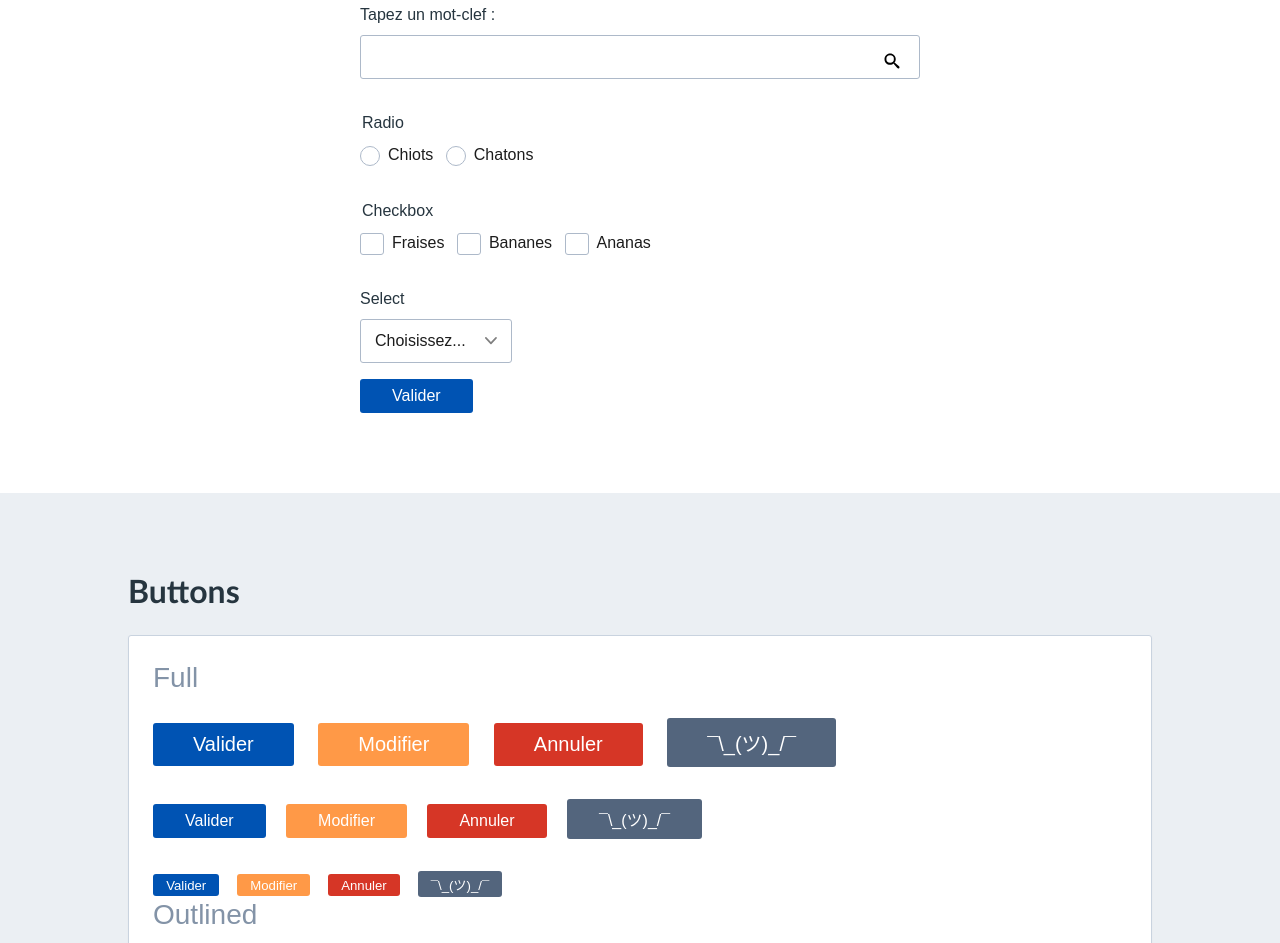
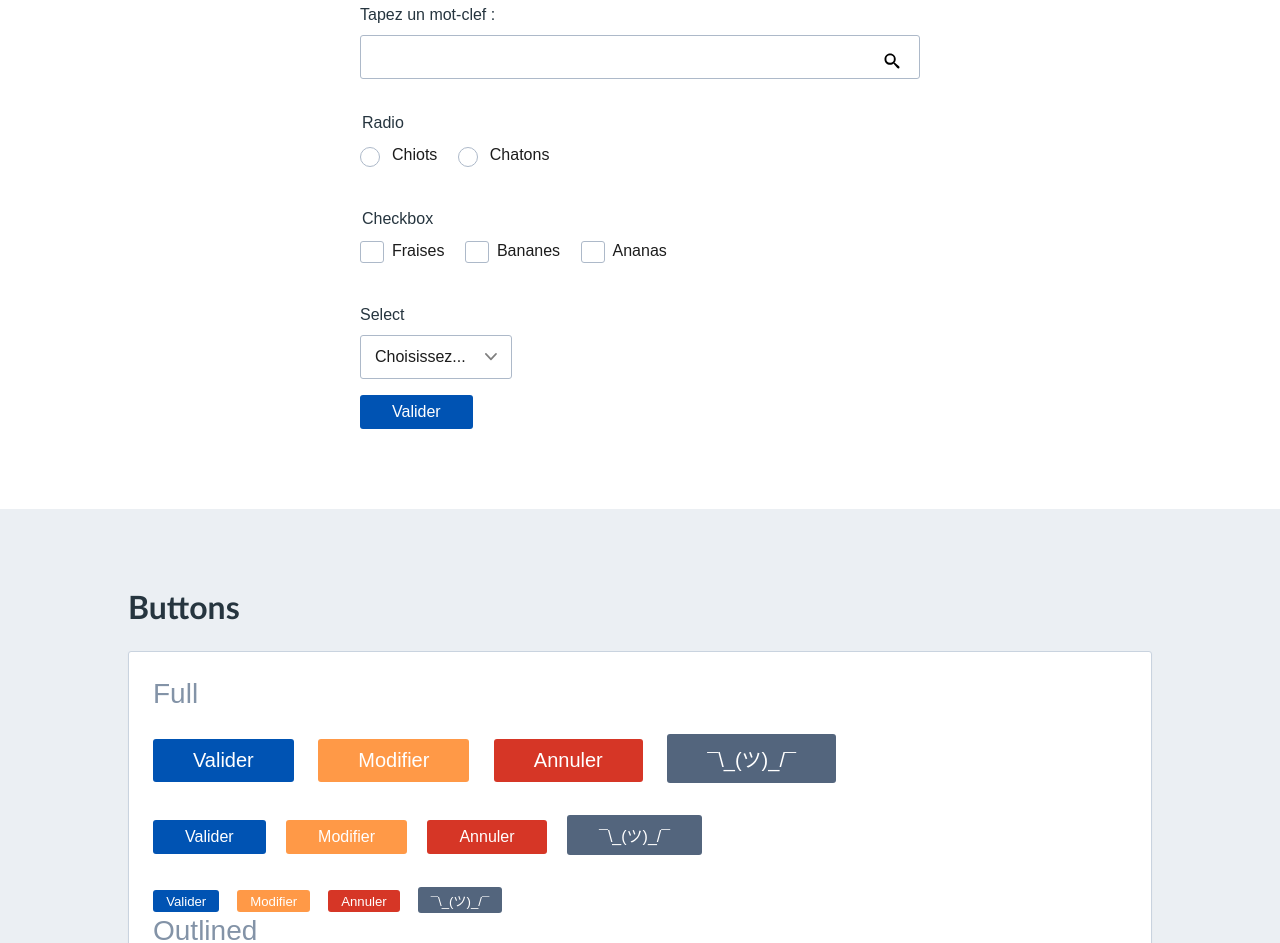
Before and after one commit to etalab/template.data.gouv.fr, a website: page index.html in a window 1280 px wide. Shown: the part 3733-4676 px from the top of the page. Drawn offline with nearby package versions, Linux system fonts and the light colour scheme; files that its build step writes are made by us from their sources; a web font is replaced by a local one.

Commit message:
Improve checkbox and radio button alignement with label.

```diff
--- a/index.html
+++ b/index.html
@@ -364,17 +364,27 @@
           <div class="form__group">
             <fieldset>
               <legend>Radio</legend>
+              <span class="form__choice">
               <input type="radio" name="radio" id="radio-pup" value="1" /><label for="radio-pup" class="label-inline">Chiots</label>
+              </span>
+              <span class="form__choice">
               <input type="radio" name="radio" id="radio-kitten" value="0" /><label for="radio-kitten" class="label-inline">Chatons</label>
+              </span>
             </fieldset>
           </div>
 
           <div class="form__group">
             <fieldset>
               <legend>Checkbox</legend>
-              <input type="checkbox" name="checkbox" id="checkbox-fraises" value="fraise"><label for="checkbox-fraises" class="label-inline">Fraises</label>
+              <span class="form__choice">
+                <input type="checkbox" name="checkbox" id="checkbox-fraises" value="fraise"><label for="checkbox-fraises" class="label-inline">Fraises</label>
+              </span>
+              <span class="form__choice">
               <input type="checkbox" name="checkbox" id="checkbox-bananes" value="bananes"><label for="checkbox-bananes" class="label-inline">Bananes</label>
+              </span>
+              <span class="form__choice">
               <input type="checkbox" name="checkbox" id="checkbox-ananas" value="fraise"><label for="checkbox-ananas" class="label-inline">Ananas</label>
+              </span>
             </fieldset>
           </div>
 
--- a/src/css/components/form.css
+++ b/src/css/components/form.css
@@ -75,3 +75,32 @@ fieldset {
   flex-shrink: 0;
   margin-left: var(--space-s);
 }
+
+.form__choice {
+    display: inline;
+    position: relative;
+    padding-left: 2em;
+}
+
+.form__choice.stacked {
+    display: block;
+}
+
+.form__choice label {
+    display: inline-block;
+    margin-right: 1em;
+}
+
+.form__choice input[type="checkbox"],
+.form__choice input[type="radio"] {
+    position: absolute;
+    left: 0;
+}
+
+.form__choice input[type="checkbox"] {
+        top: -0.0625em;
+}
+
+.form__choice input[type="radio"] {
+        top: 0.03125em;
+}
```
